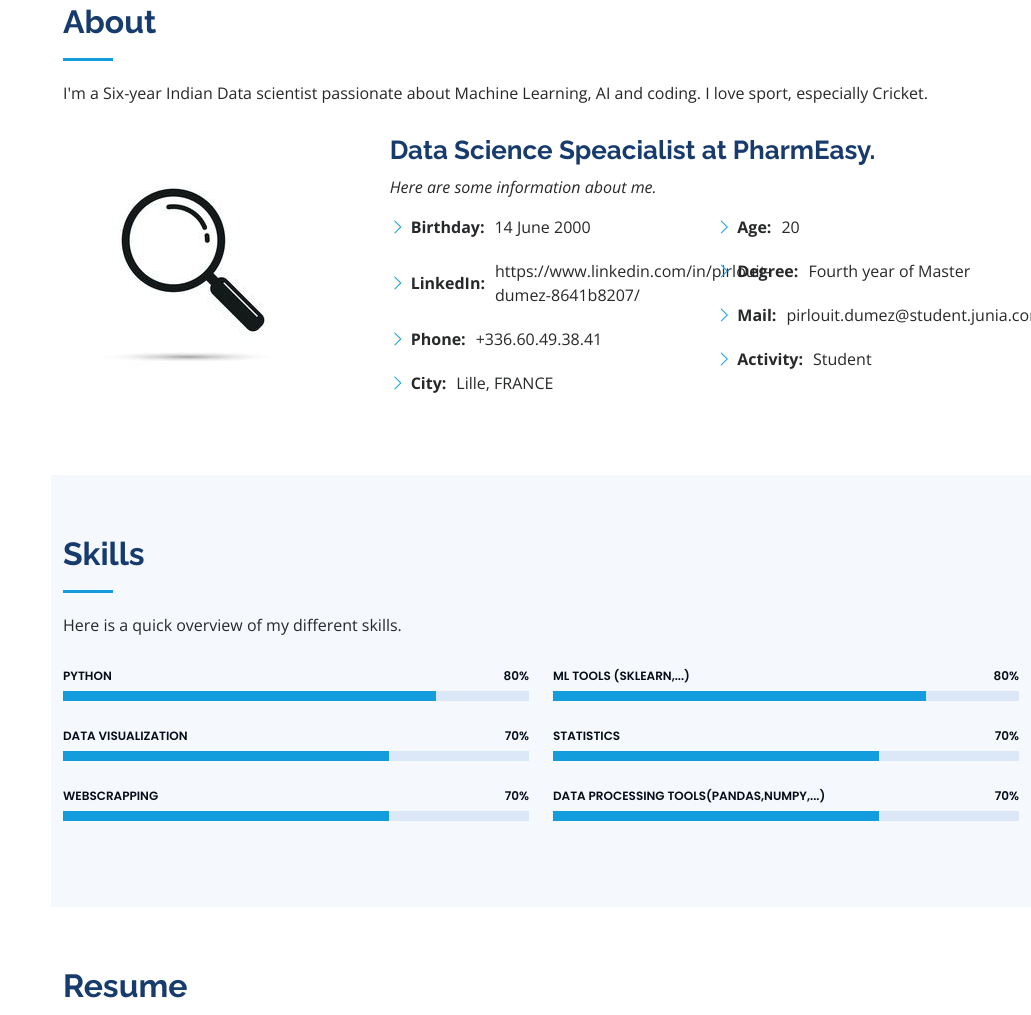
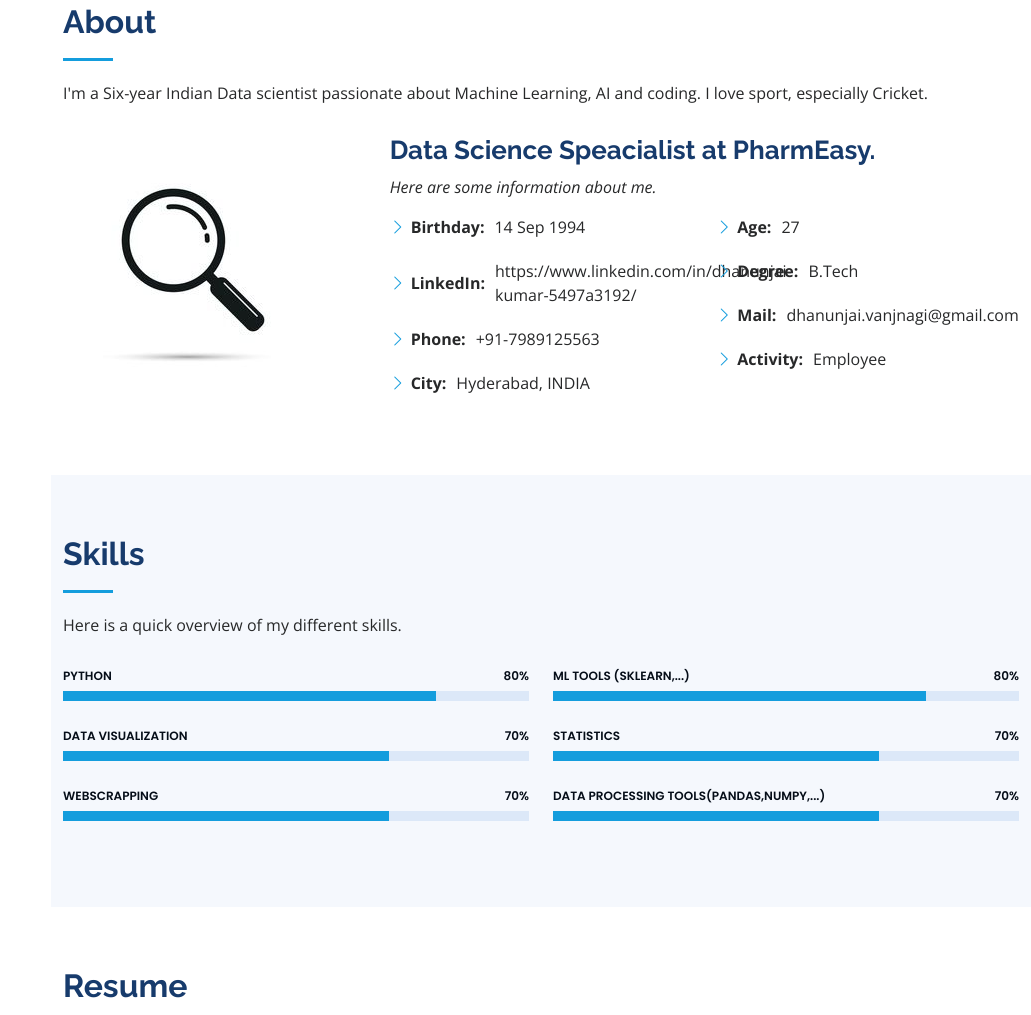
Before and after one commit to Dhanunjaikumar369/Dhanunjai.github.io, a plain HTML site: page index.html in a window 1280 px wide. Shown: the part 857-1872 px from the top of the page, without its empty margins (249-1280 px from the left). Drawn offline with nearby package versions, Linux system fonts and the light colour scheme.

Commit message:
"changes"

```diff
--- a/index.html
+++ b/index.html
@@ -99,18 +99,18 @@
             <div class="row">
               <div class="col-lg-6">
                 <ul>
-                  <li><i class="bi bi-chevron-right"></i> <strong>Birthday:</strong> <span>14 June 2000</span></li>
-                  <li><i class="bi bi-chevron-right"></i> <strong>LinkedIn:</strong> <span>https://www.linkedin.com/in/pirlouit-dumez-8641b8207/</span></li>
-                  <li><i class="bi bi-chevron-right"></i> <strong>Phone:</strong> <span>+336.60.49.38.41</span></li>
-                  <li><i class="bi bi-chevron-right"></i> <strong>City:</strong> <span>Lille, FRANCE</span></li>
+                  <li><i class="bi bi-chevron-right"></i> <strong>Birthday:</strong> <span>14 Sep 1994</span></li>
+                  <li><i class="bi bi-chevron-right"></i> <strong>LinkedIn:</strong> <span>https://www.linkedin.com/in/dhanunjai-kumar-5497a3192/</span></li>
+                  <li><i class="bi bi-chevron-right"></i> <strong>Phone:</strong> <span>+91-7989125563</span></li>
+                  <li><i class="bi bi-chevron-right"></i> <strong>City:</strong> <span>Hyderabad, INDIA</span></li>
                 </ul>
               </div>
               <div class="col-lg-6">
                 <ul>
-                  <li><i class="bi bi-chevron-right"></i> <strong>Age:</strong> <span>20</span></li>
-                  <li><i class="bi bi-chevron-right"></i> <strong>Degree:</strong> <span>Fourth year of Master</span></li>
-                  <li><i class="bi bi-chevron-right"></i> <strong>Mail:</strong> <span>pirlouit.dumez@student.junia.com</span></li>
-                  <li><i class="bi bi-chevron-right"></i> <strong>Activity:</strong> <span>Student</span></li>
+                  <li><i class="bi bi-chevron-right"></i> <strong>Age:</strong> <span>27</span></li>
+                  <li><i class="bi bi-chevron-right"></i> <strong>Degree:</strong> <span>B.Tech</span></li>
+                  <li><i class="bi bi-chevron-right"></i> <strong>Mail:</strong> <span>dhanunjai.vanjnagi@gmail.com</span></li>
+                  <li><i class="bi bi-chevron-right"></i> <strong>Activity:</strong> <span>Employee</span></li>
                 </ul>
               </div>
             </div>
```
